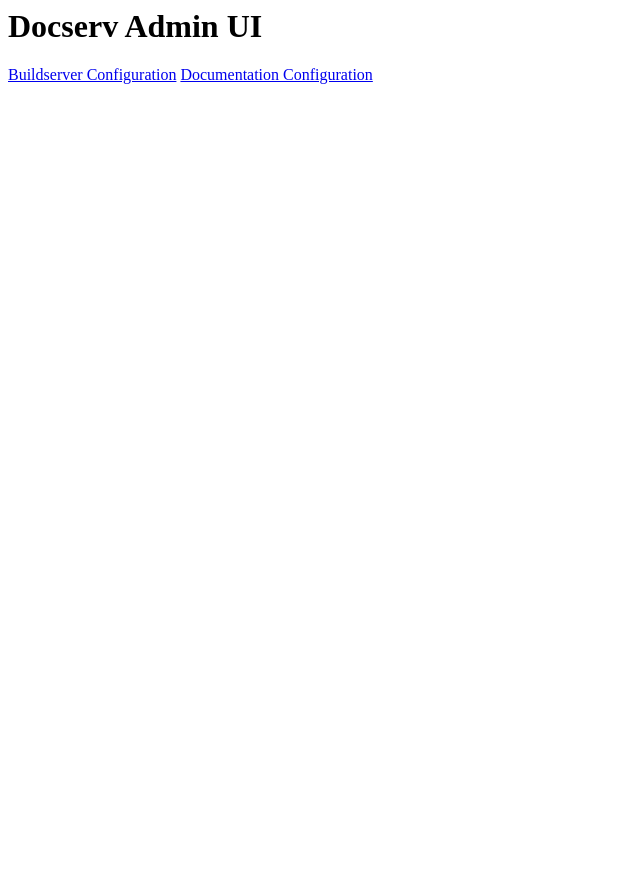
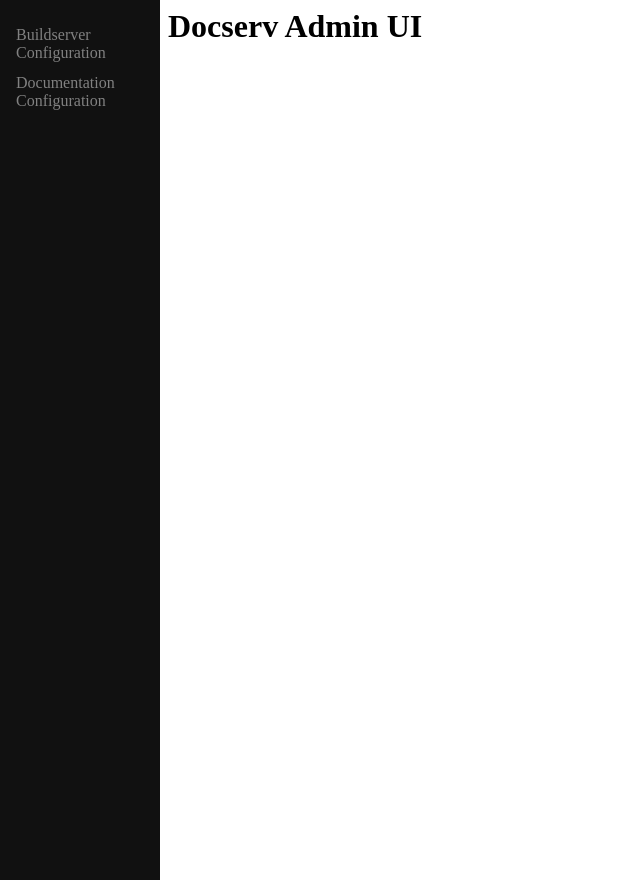
Before and after one commit to openSUSE/docserv-admin-ui, a Flask app: page / in a window 1280 px wide. Shown: the whole page, without its empty margins (0-640 px from the left). Run offline with Flask 2, Linux system fonts and the light colour scheme; parts of the project's set-up code (start-up, migrations or seed data) failed here and were passed over.

Commit message:
Add sidebar with the dynamic product links for the start page

```diff
--- /dev/null
+++ b/static/css/css_styling.css
@@ -0,0 +1,28 @@
+#sidebar {
+  height: 100%;
+  width: 160px;
+  position: fixed;
+  z-index: 1;
+  top: 0;
+  left: 0;
+  background-color: #111;
+  overflow-x: hidden;
+  padding-top: 20px;
+}
+
+#sidebar a {
+  padding: 6px 8px 6px 16px;
+  text-decoration: none;
+  font-size: 16px;
+  color: #818181;
+  display: block;
+}
+
+#sidebar a:hover {
+  color: #f1f1f1;
+}
+
+#main {
+  margin-left: 160px;
+  padding: 0
+}
--- a/templates/start_page.html
+++ b/templates/start_page.html
@@ -3,13 +3,19 @@
             <title>Docserv Admin UI - Main page</title>
             <meta charset="utf-8">
             <meta name="viewport" content="width=device-width, initial-scale=1">
+            <link type="text/css" rel="stylesheet" href="{{ url_for('static', filename='css/css_styling.css') }}">
     </head>
     <body>
-        <h1>Docserv Admin UI</h1>
-                <a href="/server_config">Buildserver Configuration</a>
-                <a href="/documentation_config">Documentation Configuration</a>
-                {% for product in products %}
-                    <a href="/{{product.lower()}}">{{product}}</a>
-                {% endfor %}
+        <div id="sidebar">
+            <a href="/server_config">Buildserver Configuration</a>
+            <a href="/documentation_config">Documentation Configuration</a>
+            {% for product in products %}
+                <a href="/{{product.lower()}}">{{product}}</a>
+            {% endfor %}
+        </div>
+
+        <div id="main">
+            <h1>Docserv Admin UI</h1>
+        </div>
     </body>
 </html>
```
